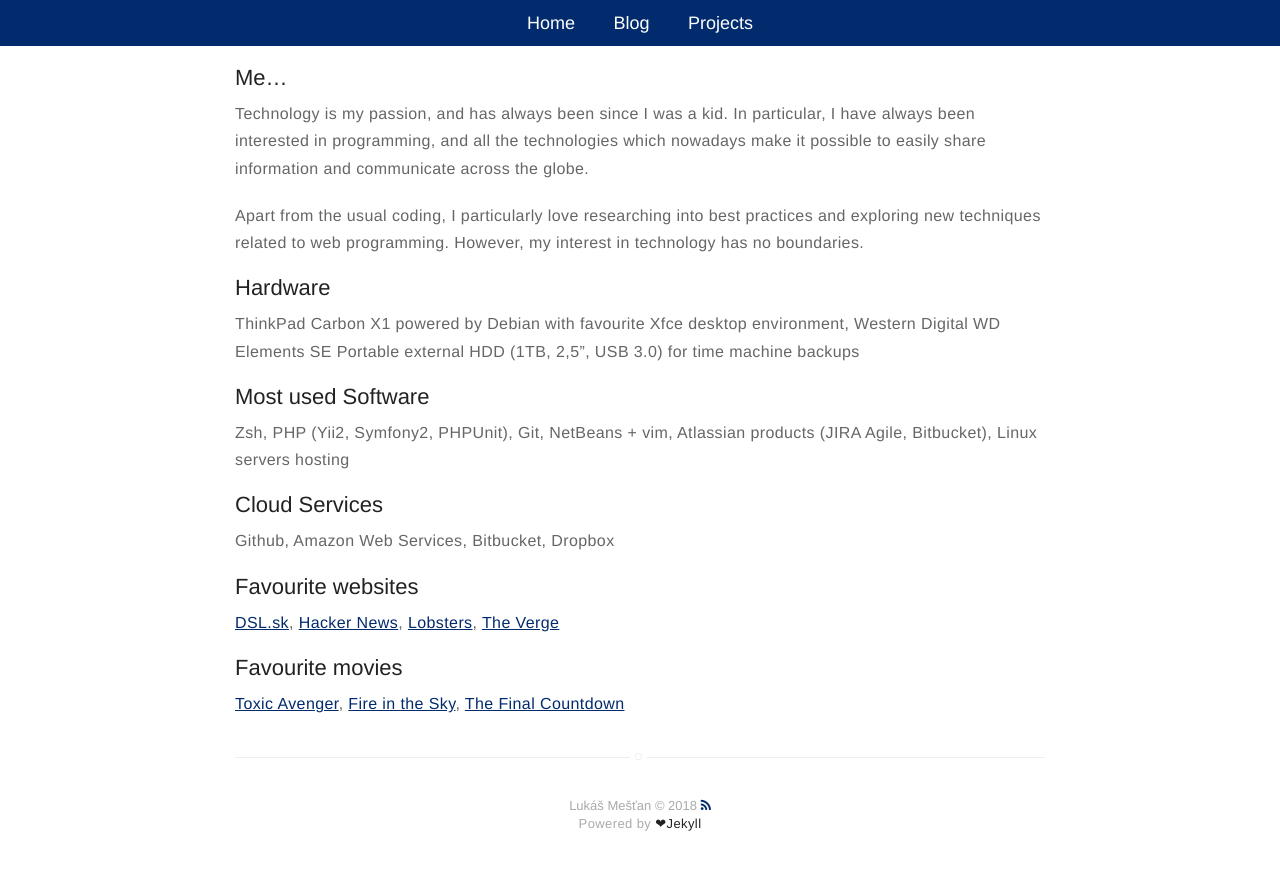
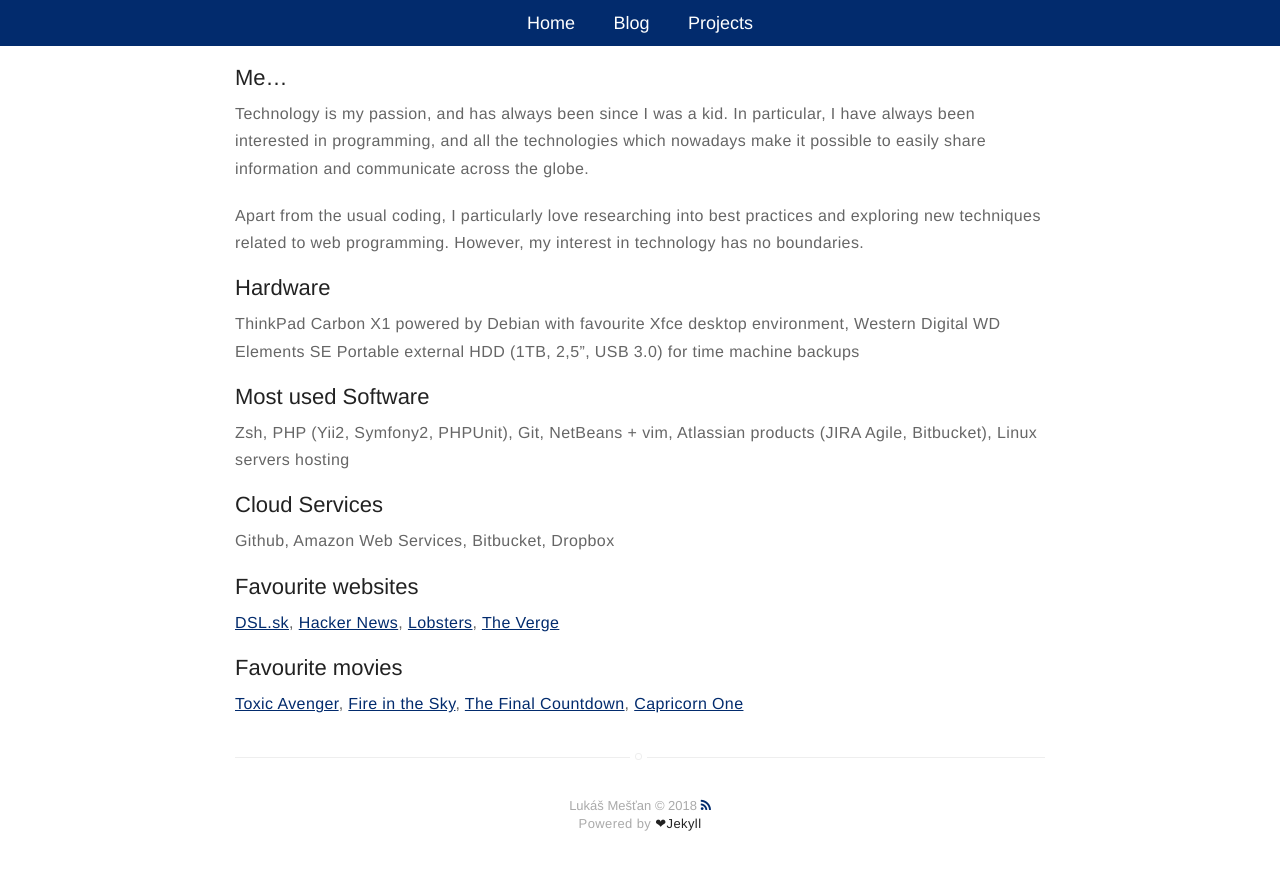
Before and after one commit to arzzen/lukasmestan.com, a Jekyll site: the page built from about.md, in a window 1280 px wide. Shown: the top 870 px of the page. Built offline with Jekyll 4.4.1, drawn with Linux system fonts in a browser that asks for light colours; nearby versions of some CDN libraries.

Commit message:
Update about.md

```diff
--- a/about.md
+++ b/about.md
@@ -32,4 +32,4 @@
 
 ## Favourite movies
 
-[Toxic Avenger](http://www.imdb.com/title/tt0090190/?ref_=fn_al_tt_1), [Fire in the Sky](http://www.imdb.com/title/tt0106912/?ref_=nv_sr_1), [The Final Countdown](http://www.imdb.com/title/tt0080736/?ref_=nv_sr_1)
+[Toxic Avenger](http://www.imdb.com/title/tt0090190/?ref_=fn_al_tt_1), [Fire in the Sky](http://www.imdb.com/title/tt0106912/?ref_=nv_sr_1), [The Final Countdown](http://www.imdb.com/title/tt0080736/?ref_=nv_sr_1), [Capricorn One](http://www.imdb.com/title/tt0077294/)
```
